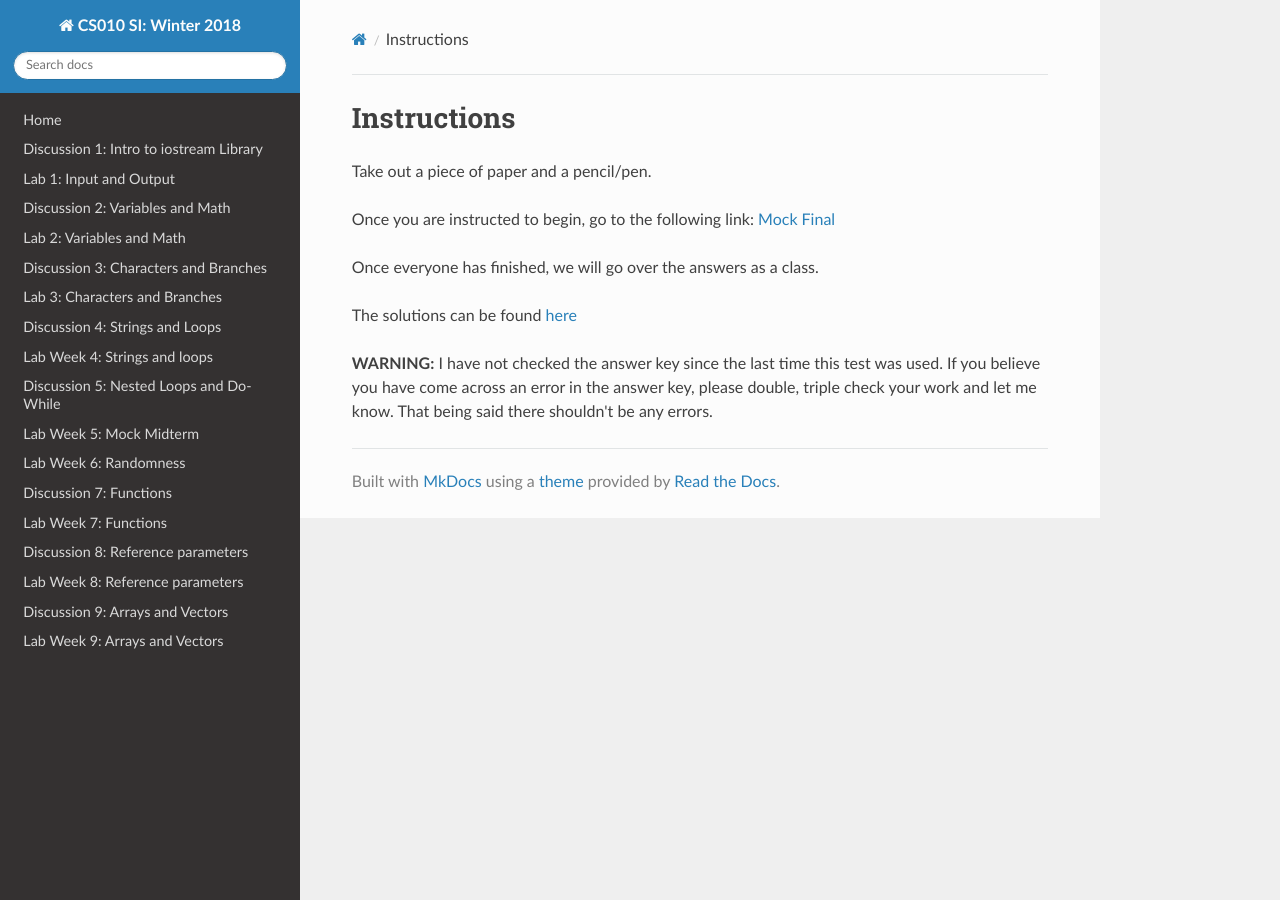
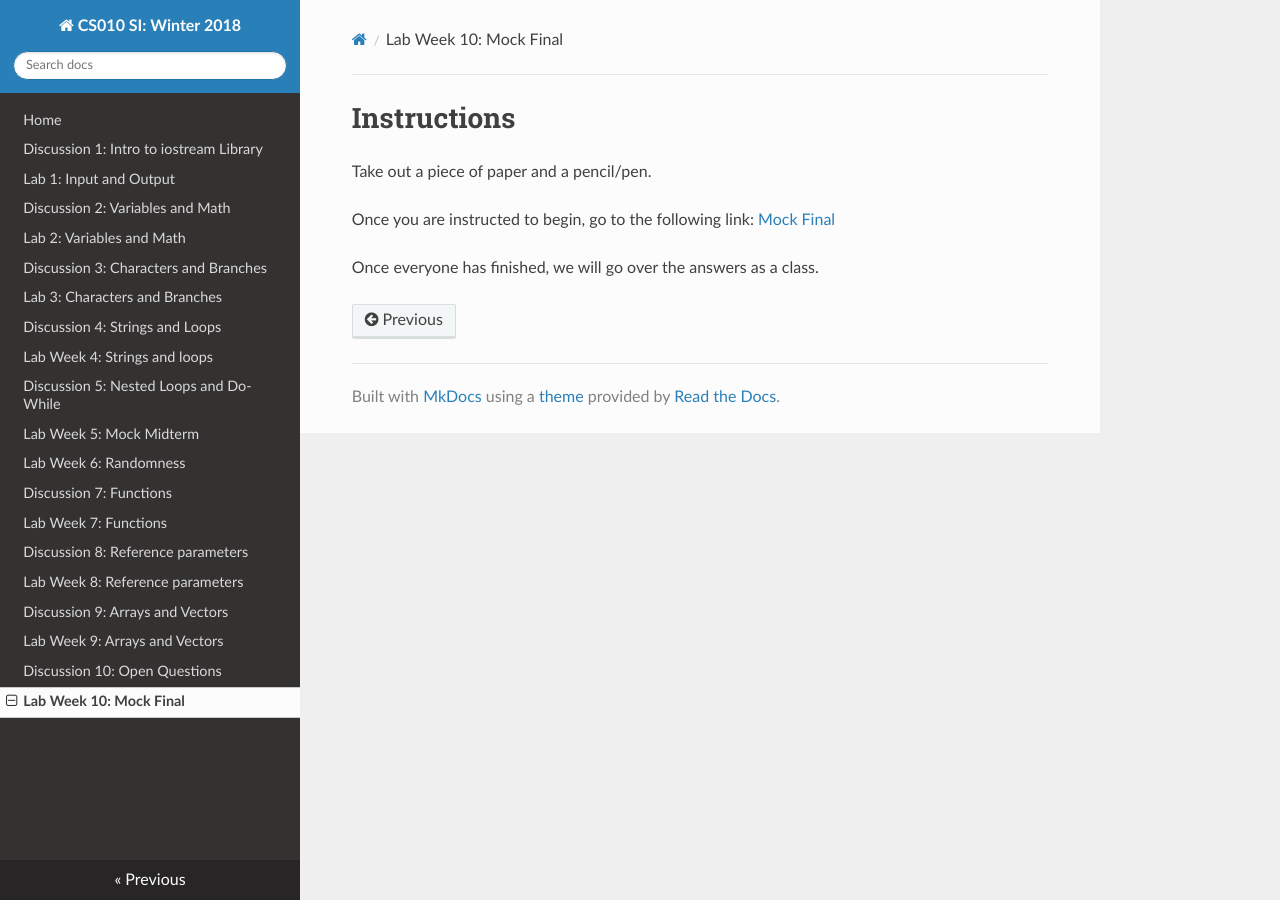
Before and after one commit to cs-si-ucr/cs10, an MkDocs documentation site: the page built from docs/lab10.md, in a window 1280 px wide. Built offline with MkDocs 1.6.1, drawn with Linux system fonts in a browser that asks for light colours; nearby versions of some CDN libraries; old or Windows-style settings are respelled for this version of MkDocs.

Commit message:
Updated week 10

```diff
--- a/docs/lab10.md
+++ b/docs/lab10.md
@@ -7,9 +7,11 @@ Once you are instructed to begin, go to the following link:
 
 Once everyone has finished, we will go over the answers as a class.
 
+<!--
 The solutions can be found [here](https://docs.google.com/a/ucr.edu/document/d/1G0kflatAYWaBLzK_bPP8Q9iPdDtIKHDp4a6ZFKSLBXY/edit?usp=sharing)
 
 
 **WARNING:** I have not checked the answer key since the last time this test was used. If you believe
 you have come across an error in the answer key, please double, triple check your work and let me know. That being
 said there shouldn't be any errors.
+-->
--- a/mkdocs.yml
+++ b/mkdocs.yml
@@ -20,6 +20,6 @@ pages:
     - [lab08.md, "Lab Week 8: Reference parameters"]
     - [dis09.md, "Discussion 9: Arrays and Vectors"]
     - [lab09.md, "Lab Week 9: Arrays and Vectors"]
-    #- [dis10.md, "Discussion 10: Open Questions"]
-    #- [lab10.md, "Lab Week 10: Mock Final"]
+    - [dis10.md, "Discussion 10: Open Questions"]
+    - [lab10.md, "Lab Week 10: Mock Final"]
 theme: readthedocs
```
Also changed, not shown: docs/dis10.md (+2 -0 lines).
